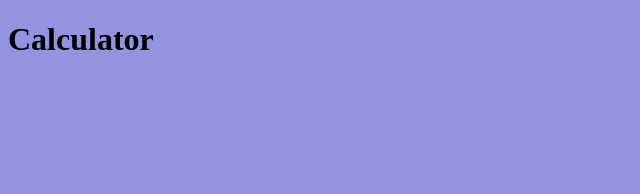
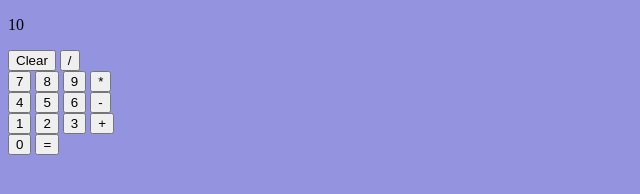
Before and after one commit to allx-g/odin-calculator, a plain HTML site: page index.html in a window 1280 px wide. Shown: the whole page, without its empty margins (0-640 px from the left). Drawn offline with Linux system fonts and the light colour scheme.

Commit message:
Create calculator buttons
User will be able to click numbers and perform operations by clicking
buttons on the screen.

```diff
--- a/index.html
+++ b/index.html
@@ -8,6 +8,38 @@
     <script src="calculator.js" defer></script>
 </head>
 <body>
-    <h1>Calculator</h1>
+    <div class="calculator">
+        <div class="display">
+            <p class="display-text">10</p>
+        </div>
+        <div class="buttons-container">
+            <div class="buttons-row">
+                <button>Clear</button>
+                <button>/</button>
+            </div>
+            <div class="buttons-row">
+                <button>7</button>
+                <button>8</button>
+                <button>9</button>
+                <button>*</button>
+            </div>
+            <div class="buttons-row">
+                <button>4</button>
+                <button>5</button>
+                <button>6</button>
+                <button>-</button>
+            </div>
+            <div class="buttons-row">
+                <button>1</button>
+                <button>2</button>
+                <button>3</button>
+                <button>+</button>
+            </div>
+            <div class="buttons-row">
+                <button>0</button>
+                <button>=</button>
+            </div>
+        </div>
+    </div>
 </body>
 </html>
```
